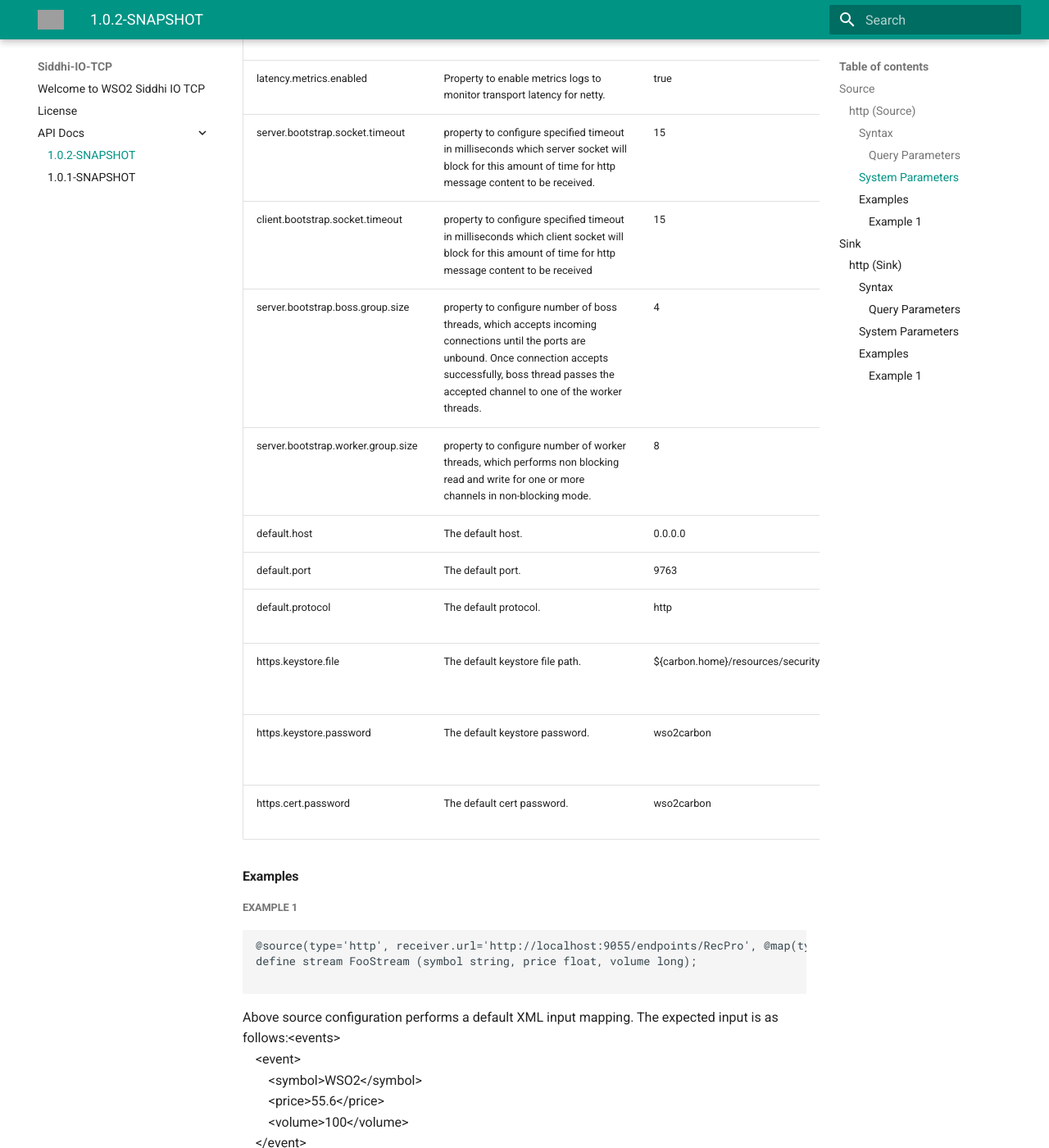
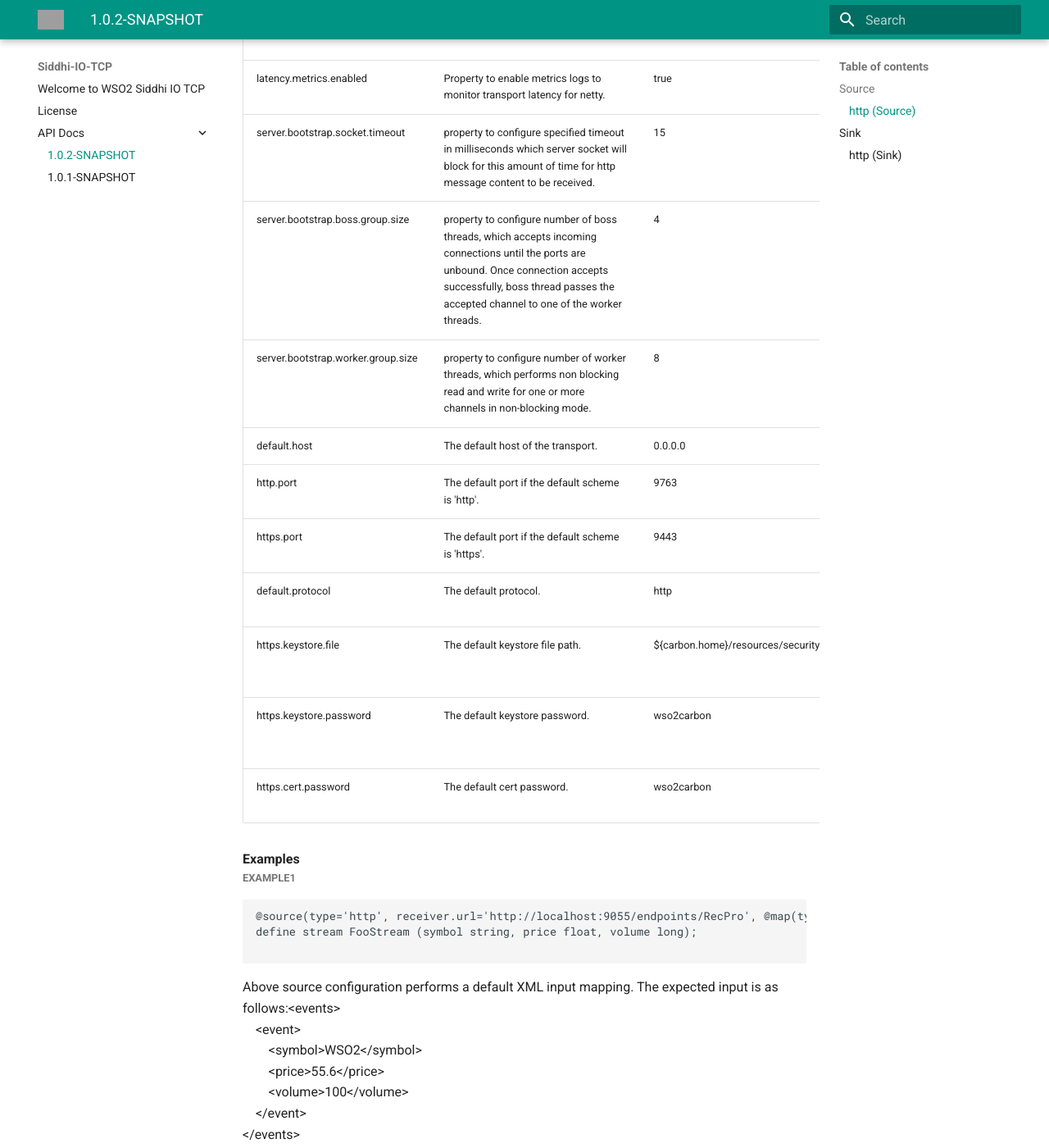
Before and after one commit to siddhi-io/siddhi-io-http, an MkDocs documentation site: the page built from docs/api/1.0.2-SNAPSHOT.md, in a window 1280 px wide and 1400 px high, scrolled down 1285 px. Shown: the whole window at 82% size. Built offline with MkDocs 1.6.1 and Material for MkDocs 9.7.7, drawn with Linux system fonts in a browser that asks for light colours; old or Windows-style settings are respelled for this version of MkDocs; some of the changed text lies outside the part shown; grey boxes are pictures that could not be loaded.

Commit message:
Refactoring for proper code fomat and make http and https different ports

````diff
--- a/docs/api/1.0.2-SNAPSHOT.md
+++ b/docs/api/1.0.2-SNAPSHOT.md
@@ -2,22 +2,20 @@
 
 ## Source
 
-### http _(Source)_
+### http *(<a target="_blank" href="https://wso2.github.io/siddhi/documentation/siddhi-4.0/#sources">Source</a>)*
 
 <p style="word-wrap: break-word">The HTTP source receives POST requests via HTTP or HTTPS in format such as <code>text</code>, <code>XML</code> and <code>JSON</code>. If required, you can enable basic authentication to ensure that events are received only from users who are authorized to access the service.</p>
 
-#### Syntax
-
+<span id="syntax" class="md-typeset" style="display: block; font-weight: bold;">Syntax</span>
 ```
 @source(type="http", receiver.url="<STRING>", basic.auth.enabled="<STRING>", worker.count="<STRING>", @map(...)))
 ```
 
-##### Query Parameters
-
+<span id="query-parameters" class="md-typeset" style="display: block; color: rgba(0, 0, 0, 0.54); font-size: 12.8px; font-weight: bold;">QUERY PARAMETERS</span>
 <table>
     <tr>
         <th>Name</th>
-        <th style="min-width:20em">Description</th>
+        <th style="min-width: 20em">Description</th>
         <th>Default Value</th>
         <th>Possible Data Types</th>
         <th>Optional</th>
@@ -49,12 +47,11 @@
     </tr>
 </table>
 
-#### System Parameters
-
+<span id="system-parameters" class="md-typeset" style="display: block; font-weight: bold;">System Parameters</span>
 <table>
     <tr>
         <th>Name</th>
-        <th style="min-width:20em">Description</th>
+        <th style="min-width: 20em">Description</th>
         <th>Default Value</th>
         <th>Possible Parameters</th>
     </tr>
@@ -67,12 +64,6 @@
     <tr>
         <td style="vertical-align: top">server.bootstrap.socket.timeout</td>
         <td style="vertical-align: top; word-wrap: break-word">property to configure specified timeout in milliseconds which server socket will block for this amount of time for http message content to be received.</td>
-        <td style="vertical-align: top">15</td>
-        <td style="vertical-align: top">Any integer</td>
-    </tr>
-    <tr>
-        <td style="vertical-align: top">client.bootstrap.socket.timeout</td>
-        <td style="vertical-align: top; word-wrap: break-word">property to configure specified timeout in milliseconds which client socket will block for this amount of time for http message content to be received</td>
         <td style="vertical-align: top">15</td>
         <td style="vertical-align: top">Any integer</td>
     </tr>
@@ -90,14 +81,20 @@
     </tr>
     <tr>
         <td style="vertical-align: top">default.host</td>
-        <td style="vertical-align: top; word-wrap: break-word">The default host.</td>
+        <td style="vertical-align: top; word-wrap: break-word">The default host of the transport.</td>
         <td style="vertical-align: top">0.0.0.0</td>
         <td style="vertical-align: top">Any valid host</td>
     </tr>
     <tr>
-        <td style="vertical-align: top">default.port</td>
-        <td style="vertical-align: top; word-wrap: break-word">The default port.</td>
+        <td style="vertical-align: top">http.port</td>
+        <td style="vertical-align: top; word-wrap: break-word">The default port if the default scheme is 'http'.</td>
         <td style="vertical-align: top">9763</td>
+        <td style="vertical-align: top">Any valid port</td>
+    </tr>
+    <tr>
+        <td style="vertical-align: top">https.port</td>
+        <td style="vertical-align: top; word-wrap: break-word">The default port if the default scheme is 'https'.</td>
+        <td style="vertical-align: top">9443</td>
         <td style="vertical-align: top">Any valid port</td>
     </tr>
     <tr>
@@ -126,11 +123,8 @@
     </tr>
 </table>
 
-
-#### Examples
-
-##### Example 1
-
+<span id="examples" class="md-typeset" style="display: block; font-weight: bold;">Examples</span>
+<span id="example1" class="md-typeset" style="display: block; color: rgba(0, 0, 0, 0.54); font-size: 12.8px; font-weight: bold;">EXAMPLE1</span>
 ```
 @source(type='http', receiver.url='http://localhost:9055/endpoints/RecPro', @map(type='xml'))
 define stream FooStream (symbol string, price float, volume long);
@@ -140,22 +134,20 @@ define stream FooStream (symbol string, price float, volume long);
 
 ## Sink
 
-### http _(Sink)_
+### http *(<a target="_blank" href="https://wso2.github.io/siddhi/documentation/siddhi-4.0/#sinks">Sink</a>)*
 
 <p style="word-wrap: break-word">This extension publish the HTTP events in any HTTP method  POST, GET, PUT, DELETE  via HTTP or https protocols. As the additional features this component can provide basic authentication as well as user can publish events using custom client truststore files when publishing events via https protocol. And also user can add any number of headers including HTTP_METHOD header for each event dynamically.</p>
 
-#### Syntax
-
+<span id="syntax" class="md-typeset" style="display: block; font-weight: bold;">Syntax</span>
 ```
 @sink(type="http", publisher.url="<STRING>", basic.auth.username="<STRING>", basic.auth.password="<STRING>", client.truststore.path="<STRING>", client.truststore.password="<STRING>", headers="<STRING>", method="<STRING>", @map(...)))
 ```
 
-##### Query Parameters
-
+<span id="query-parameters" class="md-typeset" style="display: block; color: rgba(0, 0, 0, 0.54); font-size: 12.8px; font-weight: bold;">QUERY PARAMETERS</span>
 <table>
     <tr>
         <th>Name</th>
-        <th style="min-width:20em">Description</th>
+        <th style="min-width: 20em">Description</th>
         <th>Default Value</th>
         <th>Possible Data Types</th>
         <th>Optional</th>
@@ -219,12 +211,11 @@ define stream FooStream (symbol string, price float, volume long);
     </tr>
 </table>
 
-#### System Parameters
-
+<span id="system-parameters" class="md-typeset" style="display: block; font-weight: bold;">System Parameters</span>
 <table>
     <tr>
         <th>Name</th>
-        <th style="min-width:20em">Description</th>
+        <th style="min-width: 20em">Description</th>
         <th>Default Value</th>
         <th>Possible Parameters</th>
     </tr>
@@ -241,12 +232,6 @@ define stream FooStream (symbol string, price float, volume long);
         <td style="vertical-align: top">Any Integer</td>
     </tr>
     <tr>
-        <td style="vertical-align: top">client.bootstrap.socket.timeout</td>
-        <td style="vertical-align: top; word-wrap: break-word">property to configure specified timeout in milliseconds which client socket will block for this amount of time for http message content to be received.</td>
-        <td style="vertical-align: top">15</td>
-        <td style="vertical-align: top">Any Integer</td>
-    </tr>
-    <tr>
         <td style="vertical-align: top">server.bootstrap.boss.group.size</td>
         <td style="vertical-align: top; word-wrap: break-word">Property to configure number of boss threads, which accepts incoming connections until the ports are unbound. Once connection accepts successfully, boss thread passes the accepted channel to one of the worker threads.</td>
         <td style="vertical-align: top">4</td>
@@ -257,18 +242,6 @@ define stream FooStream (symbol string, price float, volume long);
         <td style="vertical-align: top; word-wrap: break-word">Property to configure number of worker threads, which performs non blocking read and write for one or more channels in non-blocking mode.</td>
         <td style="vertical-align: top">8</td>
         <td style="vertical-align: top">Any integer</td>
-    </tr>
-    <tr>
-        <td style="vertical-align: top">default.host</td>
-        <td style="vertical-align: top; word-wrap: break-word">The default host.</td>
-        <td style="vertical-align: top">0.0.0.0</td>
-        <td style="vertical-align: top">Any Valid host</td>
-    </tr>
-    <tr>
-        <td style="vertical-align: top">default.port</td>
-        <td style="vertical-align: top; word-wrap: break-word">The default port.</td>
-        <td style="vertical-align: top">9763</td>
-        <td style="vertical-align: top">Integer Port</td>
     </tr>
     <tr>
         <td style="vertical-align: top">default.protocol</td>
@@ -290,11 +263,8 @@ define stream FooStream (symbol string, price float, volume long);
     </tr>
 </table>
 
-
-#### Examples
-
-##### Example 1
-
+<span id="examples" class="md-typeset" style="display: block; font-weight: bold;">Examples</span>
+<span id="example1" class="md-typeset" style="display: block; color: rgba(0, 0, 0, 0.54); font-size: 12.8px; font-weight: bold;">EXAMPLE1</span>
 ```
 @sink(type='http',publisher.url='http://localhost:8009/foo', method='{{method}}',headers='{{headers}}', @map(type='xml' , @payload('{{payloadBody}}')))define stream FooStream (payloadBody String, method string, headers string);
 
--- a/pom.xml
+++ b/pom.xml
@@ -297,12 +297,12 @@
         <siddhi.mapper.json.version>4.0.3</siddhi.mapper.json.version>
         <siddhi.mapper.text.version>1.0.1</siddhi.mapper.text.version>
         <siddhi.mapper.xml.version>4.0.0-M8</siddhi.mapper.xml.version>
-        <siddhi.version>4.0.0-M36</siddhi.version>
+        <siddhi.version>4.0.0-M44</siddhi.version>
         <pax.exam.spi.version>4.10.0</pax.exam.spi.version>
         <commons.collections.version>3.1</commons.collections.version>
         <org.eclipse.osgi.services.version>3.5.100.v20160504-1419</org.eclipse.osgi.services.version>
         <org.ops4j.pax.tipi.version>1.3.0.1</org.ops4j.pax.tipi.version>
-        <org.wso2.siddhi.feature.version>2.0.54</org.wso2.siddhi.feature.version>
+        <org.wso2.siddhi.feature.version>2.0.65</org.wso2.siddhi.feature.version>
         <osgi.test.util.version>5.1.1</osgi.test.util.version>
         <commons.io.version>2.5</commons.io.version>
         <org.apache.commons.version>1.3.2</org.apache.commons.version>
````
Also changed, not shown: README.md (+17 -33 lines), docs/index.md (+17 -38 lines), 7 other files.
